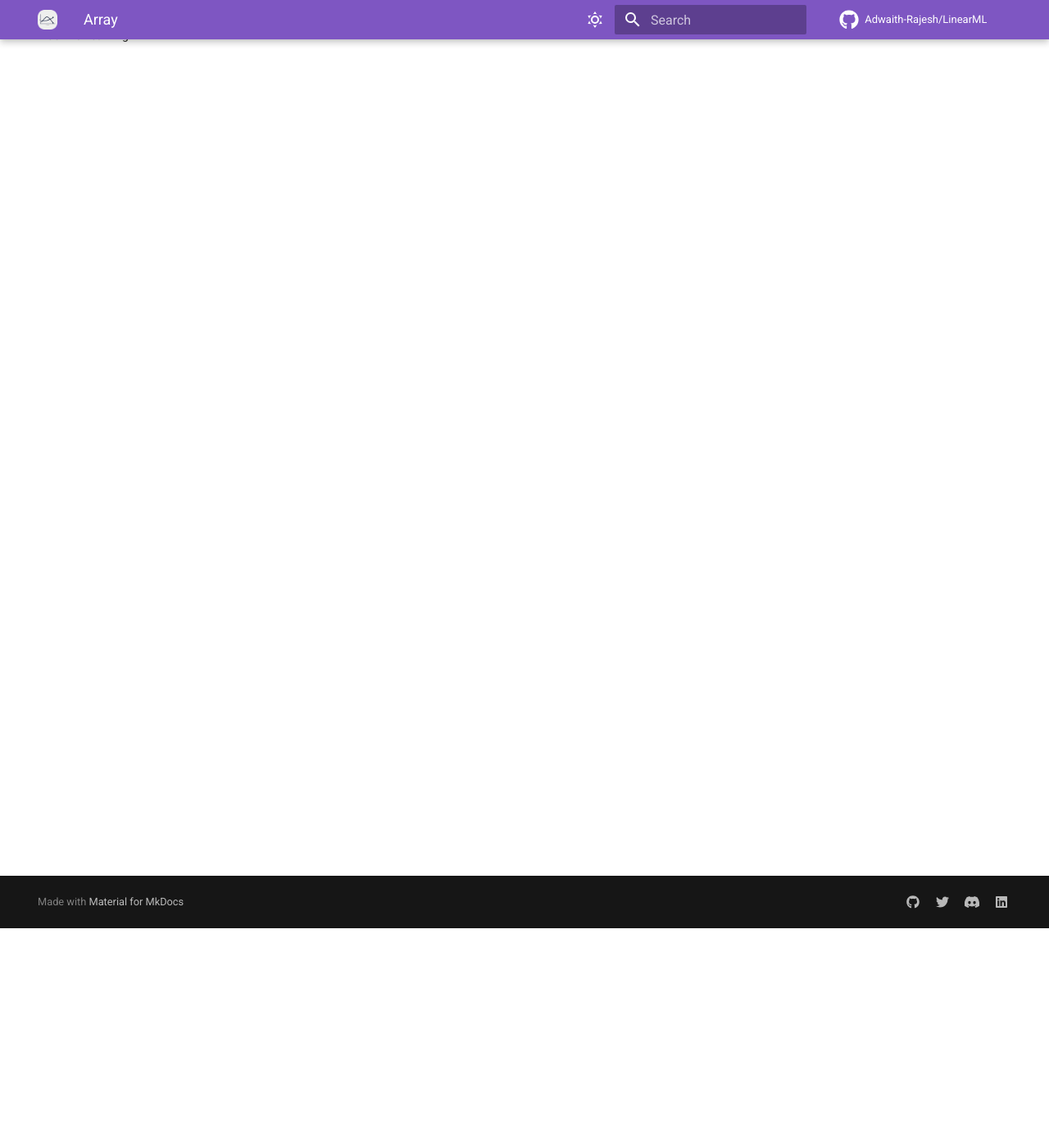
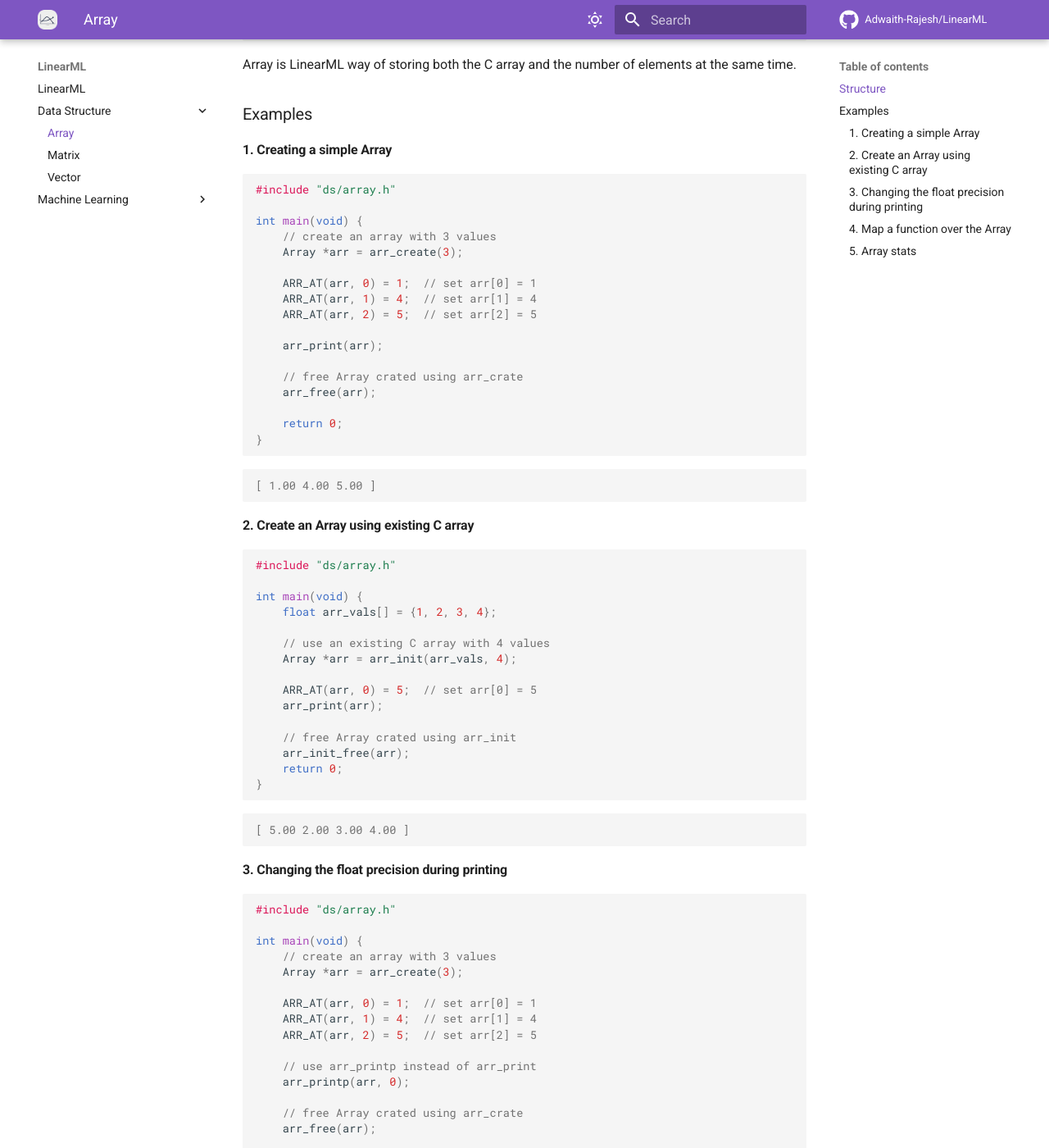
Before and after one commit to Adwaith-Rajesh/LinearML, an MkDocs documentation site: the page built from docs/ds/array.md, in a window 1280 px wide and 1400 px high, scrolled down 268 px. Shown: the whole window at 82% size. Built offline with MkDocs 1.6.1 and Material for MkDocs 9.7.7, drawn with Linux system fonts in a browser that asks for light colours; comment, search, counter and statistics services are not loaded; some of the changed text lies outside the part shown.

Commit message:
Added docs for Array

````diff
--- a/docs/ds/array.md
+++ b/docs/ds/array.md
@@ -1 +1,161 @@
-# array
+# Array
+
+#### Structure
+
+```c
+typedef struct {
+    size_t size;
+    float *arr;
+} Array;
+```
+
+Array is LinearML way of storing both the C array and the number of elements at the
+same time.
+
+### Examples
+
+#### 1. Creating a simple Array
+
+```c
+#include "ds/array.h"
+
+int main(void) {
+    // create an array with 3 values
+    Array *arr = arr_create(3);
+
+    ARR_AT(arr, 0) = 1;  // set arr[0] = 1
+    ARR_AT(arr, 1) = 4;  // set arr[1] = 4
+    ARR_AT(arr, 2) = 5;  // set arr[2] = 5
+
+    arr_print(arr);
+
+    // free Array crated using arr_crate
+    arr_free(arr);
+
+    return 0;
+}
+```
+
+```console
+[ 1.00 4.00 5.00 ]
+```
+
+#### 2. Create an Array using existing C array
+
+```c
+#include "ds/array.h"
+
+int main(void) {
+    float arr_vals[] = {1, 2, 3, 4};
+
+    // use an existing C array with 4 values
+    Array *arr = arr_init(arr_vals, 4);
+
+    ARR_AT(arr, 0) = 5;  // set arr[0] = 5
+    arr_print(arr);
+
+    // free Array crated using arr_init
+    arr_init_free(arr);
+    return 0;
+}
+```
+
+```console
+[ 5.00 2.00 3.00 4.00 ]
+```
+
+#### 3. Changing the float precision during printing
+
+```c
+#include "ds/array.h"
+
+int main(void) {
+    // create an array with 3 values
+    Array *arr = arr_create(3);
+
+    ARR_AT(arr, 0) = 1;  // set arr[0] = 1
+    ARR_AT(arr, 1) = 4;  // set arr[1] = 4
+    ARR_AT(arr, 2) = 5;  // set arr[2] = 5
+
+    // use arr_printp instead of arr_print
+    arr_printp(arr, 0);
+
+    // free Array crated using arr_crate
+    arr_free(arr);
+
+    return 0;
+}
+```
+
+```console
+[ 1 4 5 ]
+```
+
+#### 4. Map a function over the Array
+
+```c
+#include "ds/array.h"
+
+float add_three(float val) {
+    return val + 3;
+}
+
+int main(void) {
+    // create an array with 3 values
+    Array *arr = arr_create(3);
+
+    ARR_AT(arr, 0) = 1;  // set arr[0] = 1
+    ARR_AT(arr, 1) = 4;  // set arr[1] = 4
+    ARR_AT(arr, 2) = 5;  // set arr[2] = 5
+
+    // the function will return the same array back for
+    // convenience reasons
+    arr_print(arr_map(arr, add_three));
+
+    // free Array crated using arr_crate
+    arr_free(arr);
+
+    return 0;
+}
+```
+
+```console
+[ 4.00 7.00 8.00 ]
+```
+
+#### 5. Array stats
+
+```c
+#include <stdio.h>
+
+#define INCLUDE_ARRAY_STATS
+#include "ds/array.h"
+
+
+int main(void) {
+    // create an array with 3 values
+    Array *arr = arr_create(3);
+
+    ARR_AT(arr, 0) = 1;  // set arr[0] = 1
+    ARR_AT(arr, 1) = 4;  // set arr[1] = 4
+    ARR_AT(arr, 2) = 5;  // set arr[2] = 5
+
+    arr_print(arr);
+
+    printf("Mean: %.2f\n", arr_mean(arr));
+    printf("Max: %.2f\n", arr_max(arr));
+    printf("Min: %.2f\n", arr_min(arr));
+
+    // free Array crated using arr_crate
+    arr_free(arr);
+
+    return 0;
+}
+```
+
+```console
+[ 1.00 4.00 5.00 ]
+Mean: 3.33
+Max: 5.00
+Min: 1.00
+```
````
